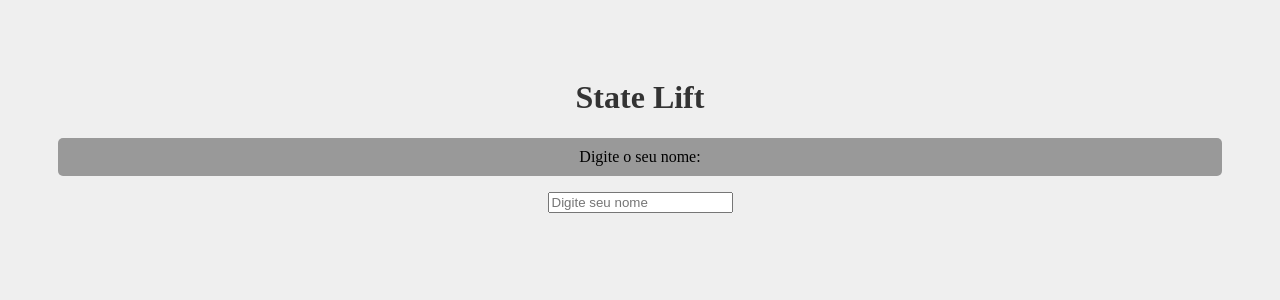
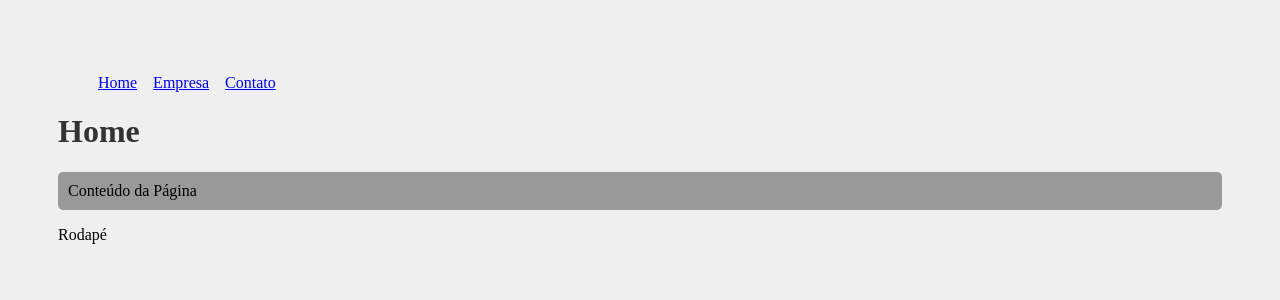
Before and after one commit to leonardoaraujo18/React, a React (Create React App) app in the folder meu-projeto/: page / in a window 1280 px wide. Shown: the top 300 px of the page. Built offline with nearby package versions, Linux system fonts and the light colour scheme; the HTML template or start-up script is replaced by a standard one.

Commit message:
Exercício com React

```diff
--- a/meu-projeto/package.json
+++ b/meu-projeto/package.json
@@ -9,6 +9,7 @@
     "@testing-library/user-event": "^13.5.0",
     "react": "^19.1.0",
     "react-dom": "^19.1.0",
+    "react-router-dom": "^7.7.0",
     "react-scripts": "5.0.1",
     "web-vitals": "^2.1.4"
   },
--- a/meu-projeto/src/App.js
+++ b/meu-projeto/src/App.js
@@ -1,18 +1,21 @@
-import { useState } from 'react';
-import './App.css';
-import SeuNome from './components/SeuNome';
-import Saudacao from './components/Saudacao';
+import { BrowserRouter as Router, Routes, Route, Link } from 'react-router-dom';
+import Home from './pages/Home';
+import Empresa from './pages/Empresa';
+import Contato from './pages/Contato';
+import Navbar from './components/layouts/Navbar';
+import Footer from './components/layouts/Footer';
 
 function App() {
-
-  const [nome, setNome] = useState();
-
   return (
-    <div className='App'>
-      <h1>State Lift</h1>
-      <SeuNome setNome={setNome}/>
-      <Saudacao nome={nome}/>
-    </div>
+    <Router>
+      <Navbar />
+      <Routes>
+        <Route path="/" element={<Home />} />
+        <Route path="/empresa" element={<Empresa />} />
+        <Route path="/contato" element={<Contato />} />
+      </Routes>
+      <Footer />
+    </Router>
   );
 }
 
--- /dev/null
+++ b/meu-projeto/src/components/layouts/Footer.js
@@ -0,0 +1,9 @@
+function Footer(){
+    return(
+        <footer>
+            Rodapé
+        </footer>
+    )
+}
+
+export default Footer;
--- /dev/null
+++ b/meu-projeto/src/components/layouts/Navbar.js
@@ -0,0 +1,14 @@
+import { Link } from "react-router-dom";
+import styles from './Navbar.module.css'
+
+function Navbar(){
+    return(
+        <ul className={styles.list}>
+            <li className={styles.item}><Link to="/">Home</Link></li>
+            <li className={styles.item}><Link to="/empresa">Empresa</Link></li>
+            <li className={styles.item}><Link to="/contato">Contato</Link></li>
+        </ul>
+    )
+}
+
+export default Navbar;
--- /dev/null
+++ b/meu-projeto/src/components/layouts/Navbar.module.css
@@ -0,0 +1,8 @@
+.list{
+    display: flex;
+    list-style: none;
+}
+
+.item{
+    margin-right: 1em;
+}
--- /dev/null
+++ b/meu-projeto/src/pages/Contato.js
@@ -0,0 +1,10 @@
+function Contato(){
+    return(
+        <div>
+            <h1>Contato</h1>
+            <p>Conteúdo da Página</p>
+        </div>
+    )
+}
+
+export default Contato;
--- /dev/null
+++ b/meu-projeto/src/pages/Empresa.js
@@ -0,0 +1,10 @@
+function Empresa(){
+    return(
+        <div>
+            <h1>Empresa</h1>
+            <p>Conteúdo da Página</p>
+        </div>
+    )
+}
+
+export default Empresa;
--- /dev/null
+++ b/meu-projeto/src/pages/Home.js
@@ -0,0 +1,10 @@
+function Home(){
+    return(
+        <div>
+            <h1>Home</h1>
+            <p>Conteúdo da Página</p>
+        </div>
+    )
+}
+
+export default Home;
```
Also changed, not shown: 1 other file (tests, documents, lock files or other folders).
